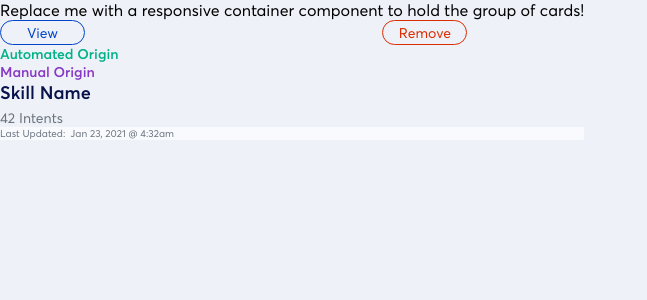
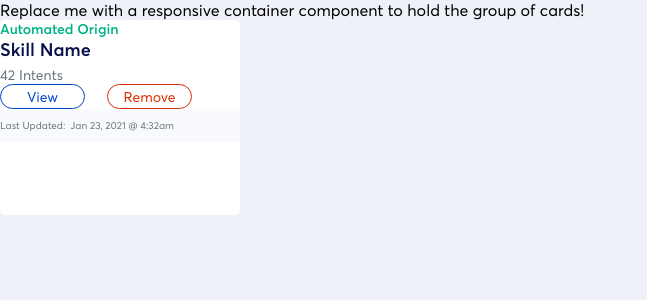
Before and after one commit to micmor-m/sampleData, a React (Create React App) app: page / in a window 1280 px wide. Shown: the top 300 px of the page, without its empty margins (0-647 px from the left). Built offline with nearby package versions, Linux system fonts and the light colour scheme.

Commit message:
add CommonCard

```diff
--- a/src/App.js
+++ b/src/App.js
@@ -1,7 +1,4 @@
-import ButtonGroup from "./components/ButtonGroup";
-import CardHeader from "./components/CardHeader";
-import CardBody from "components/CardBody";
-import CardFooter from "components/CardFooter";
+import CommonCard from "components/CommonCard";
 import "./styles/variables.scss";
 
 function App() {
@@ -11,11 +8,7 @@ function App() {
       <div>
         Replace me with a responsive container component to hold the group of
         cards!
-        <ButtonGroup />
-        <CardHeader>Automated Origin</CardHeader>
-        <CardHeader manual>Manual Origin</CardHeader>
-        <CardBody title={"Skill Name"} subTitle={"42 Intents"} />
-        <CardFooter timestamp={"Jan 23, 2021 @ 4:32am"} />
+        <CommonCard />
       </div>
     </main>
   );
--- a/src/components/CardFooter.js
+++ b/src/components/CardFooter.js
@@ -8,7 +8,7 @@ const CardFooter = (props) => {
 
   return (
     <div className={cardFooterClass}>
-      <p>Last Updated: </p>
+      <p>Last Updated:</p>
       <p> {props.timestamp}</p>
     </div>
   );
--- a/src/components/CardFooter.scss
+++ b/src/components/CardFooter.scss
@@ -4,6 +4,7 @@
   font-family: $primary-font;
   display: flex;
   background-color: $card-footer-bg;
+  padding: 10px 0;
 }
 
 .card-footer p {
--- /dev/null
+++ b/src/components/CommonCard.js
@@ -0,0 +1,22 @@
+import React from "react";
+
+import ButtonGroup from "components/ButtonGroup";
+import CardHeader from "components/CardHeader";
+import CardBody from "components/CardBody";
+import CardFooter from "components/CardFooter";
+
+import "./CommonCard.scss";
+
+const CommonCard = (props) => {
+  return (
+    <article className="commonCardClass">
+      <CardHeader>Automated Origin</CardHeader>
+      {/* <CardHeader manual>Manual Origin</CardHeader> */}
+      <CardBody title={"Skill Name"} subTitle={"42 Intents"} />
+      <ButtonGroup />
+      <CardFooter timestamp={"Jan 23, 2021 @ 4:32am"} />
+    </article>
+  );
+};
+
+export default CommonCard;
--- /dev/null
+++ b/src/components/CommonCard.scss
@@ -0,0 +1,10 @@
+@import "styles/variables.scss";
+
+.commonCardClass {
+  width: 240px;
+  height: 195px;
+  border-radius: 5px;
+  background-color: $card-body-bg;
+  display: flex;
+  flex-direction: column;
+}
--- a/src/styles/variables.scss
+++ b/src/styles/variables.scss
@@ -2,7 +2,7 @@ body {
   --remove-btn-color: #dc2c00;
   --view-btn-color: #0045ca;
   --automated-origin-text: #00b287;
-  --manual-origin-text: #8738c5;
+  --manual-origin-text: hsl(274, 56%, 50%);
   --card-footer-bg: #f8fafe;
   --card-body-bg: #fff;
   --card-title-text: #07114b;
@@ -19,6 +19,7 @@ $manual-origin-text: #8738c5;
 $card-title-text: #07114b;
 $card-subtext: #6b747f;
 $card-footer-bg: #f8fafe;
+$card-body-bg: #fff;
 
 $active-opacity: 1;
 $inactive-opacity: 0.15;
```
